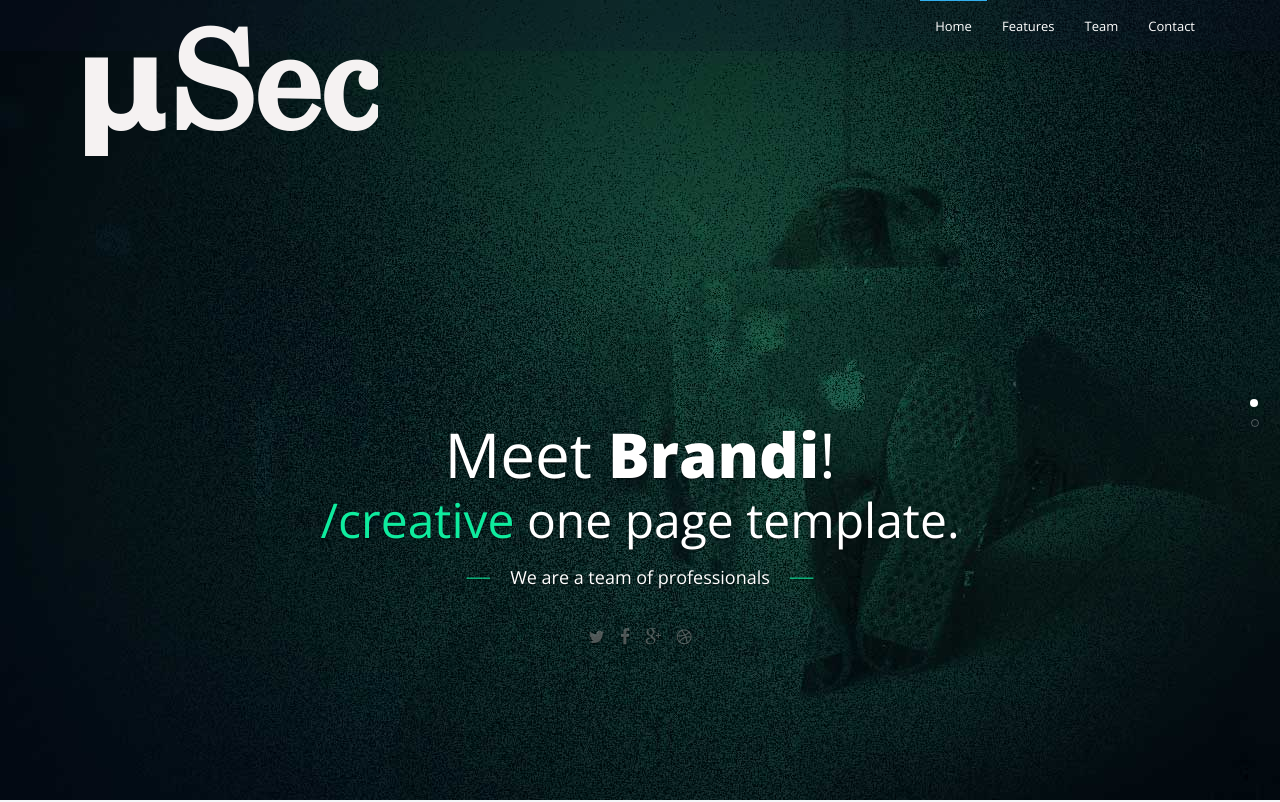
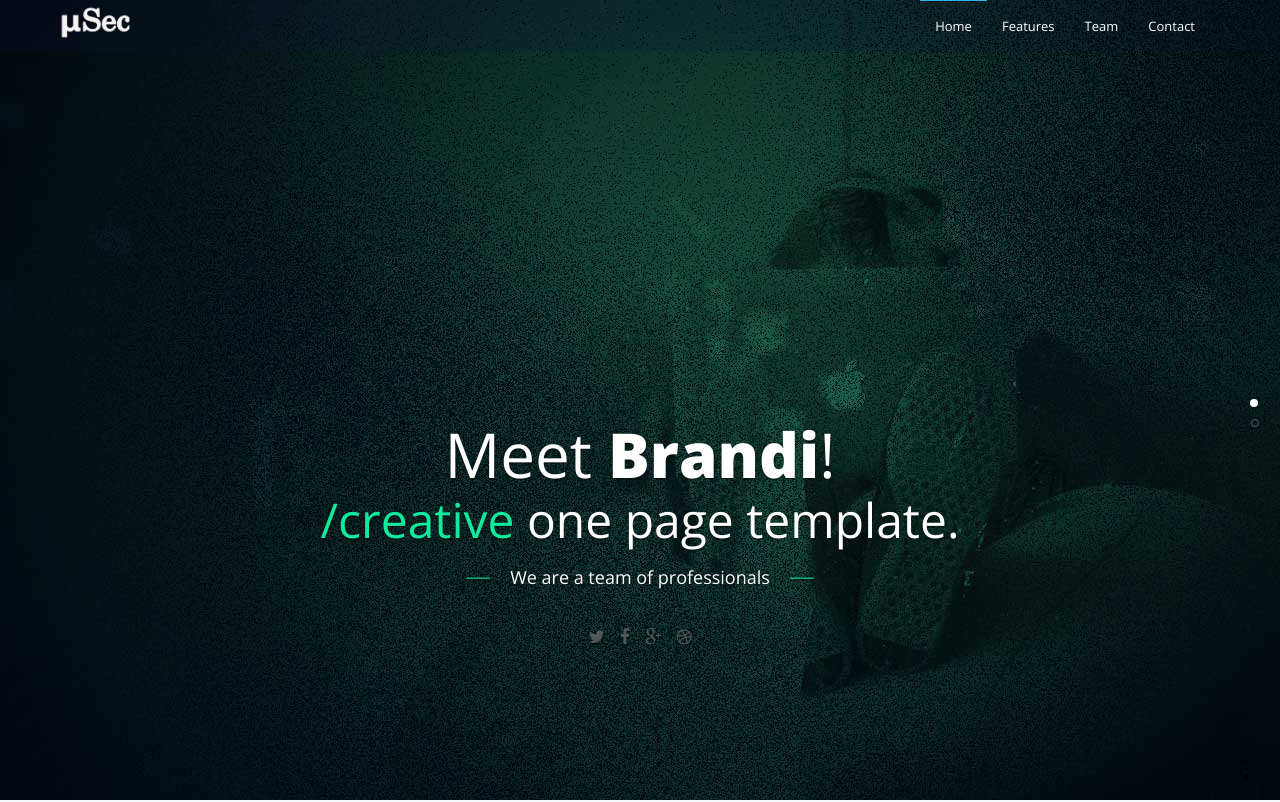
Before and after one commit to make999/make999.github.io, a plain HTML site: page index.html in a window 1280 px wide. Shown: the top 802 px of the page. Drawn offline with nearby package versions, Linux system fonts and the light colour scheme; some packages are replaced by stand-ins of ours; a script that the page names is missing.

```diff
--- a/index.html
+++ b/index.html
@@ -65,7 +65,7 @@
 					<!-- logo -->
                     <a class="navbar-brand" href="#body">
 						<h1 id="logo">
-							<img src="img/logo_tr.png" alt="Brandi">
+							<img src="img/logo_tr.png" alt="Brandi" height="42" width="84">
 						</h1>
 					</a>
 					<!-- /logo -->
```
